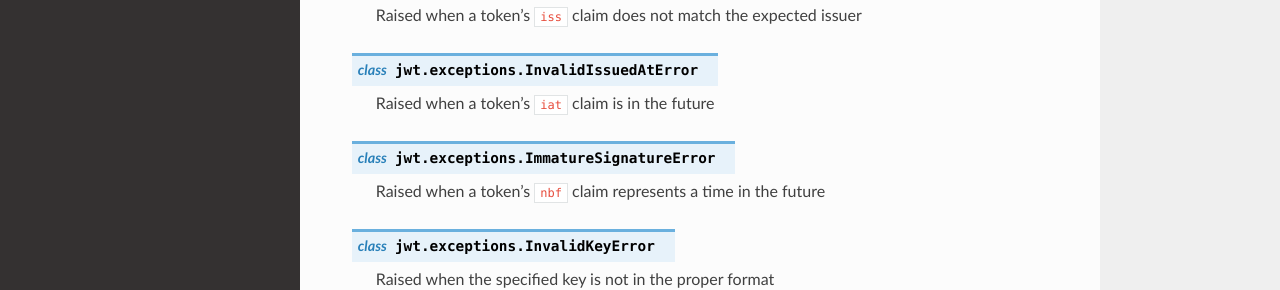
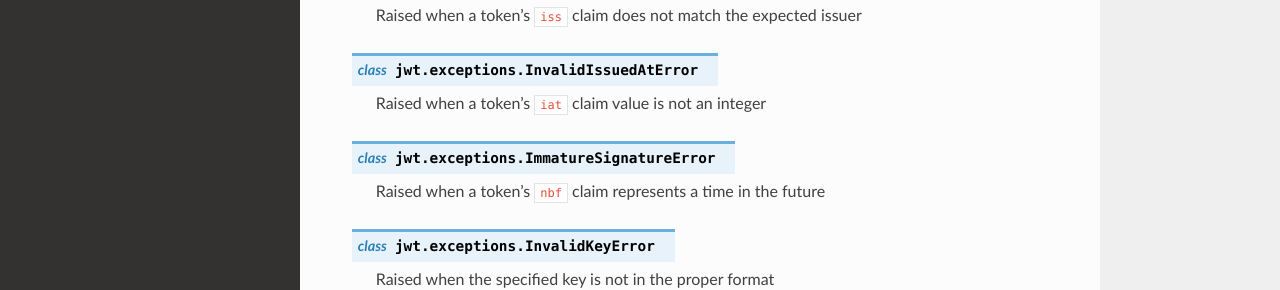
Before and after one commit to jpadilla/pyjwt, a Sphinx documentation site: the page built from docs/api.rst, in a window 1280 px wide and 1305 px high. Shown: the part 650-940 px from the top of the window. Built offline with Sphinx 7.4.7 and the Read the Docs theme 2.0.0, drawn with Linux system fonts in a browser that asks for light colours; pages that are not in the unit, such as notebooks, are missing from menus.

```diff
--- a/docs/api.rst
+++ b/docs/api.rst
@@ -34,7 +34,7 @@ Exceptions
 
 .. class:: InvalidIssuedAtError
 
-    Raised when a token's ``iat`` claim is in the future
+    Raised when a token's ``iat`` claim value is not an integer
 
 .. class:: ImmatureSignatureError
 
```
